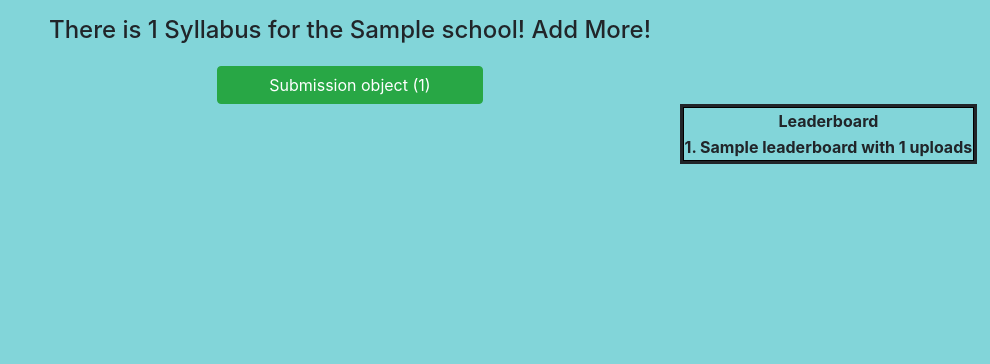
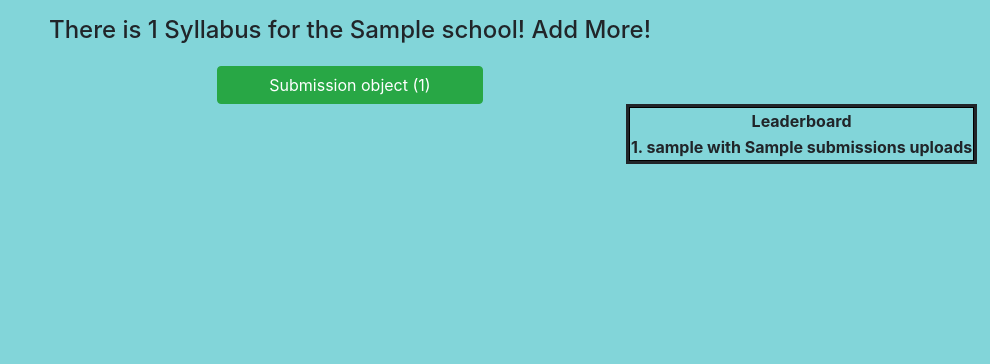
Before and after one commit to SyllabiShare/syllabi-share, a Django app: template templates/index.html in a window 1280 px wide. Shown: the part 56-420 px from the top of the page, without its empty margins (290-1280 px from the left). Run offline with Django 3.2, Linux system fonts and the light colour scheme; tables that the repository leaves empty hold one stand-in row (values such as "Sample post"); the template is opened without the code that fills it: values that come from a table or form of the project are taken from there, most other values are stand-ins (such as "Sample title", 1, 10 or a date in 2020); data that the repository does not hold is empty; parts of the project's set-up code (start-up, migrations or seed data) failed here and were passed over; some libraries are stand-ins or nearby versions.

Commit message:
Use our new relations to define the leaderboard :)

```diff
--- a/syllabiShare/models.py
+++ b/syllabiShare/models.py
@@ -1,4 +1,5 @@
 from django.db import models
+from django.db.models import Count
 from jsonfield import JSONField
 from django.conf import settings
 
@@ -22,7 +23,7 @@ class School(models.Model):
         else:
             self.uploads[name] = 1
     def topFive(self):
-        return [i for i in sorted(self.uploads.items(), key=lambda x: x[1], reverse=True)[:min(len(self.uploads),5)]]
+        return self.userprofile_set.annotate(submissions=Count('user__submission')).order_by('-submissions')[:5]
 
 
 class Submission(models.Model):
--- a/templates/index.html
+++ b/templates/index.html
@@ -15,9 +15,9 @@
     <tr>
       <th>Leaderboard</th>
     </tr>
-    {% for name,number in leaderboard %}
+    {% for profile in leaderboard %}
     <tr style="text-align: left;">
-      <th>{{forloop.counter}}. {{name}} with {{number}} uploads</th>
+      <th>{{ forloop.counter }}. {{ profile.user.username }} with {{ profile.submissions }} uploads</th>
     </tr>
     {% endfor %}
   </table>
```
